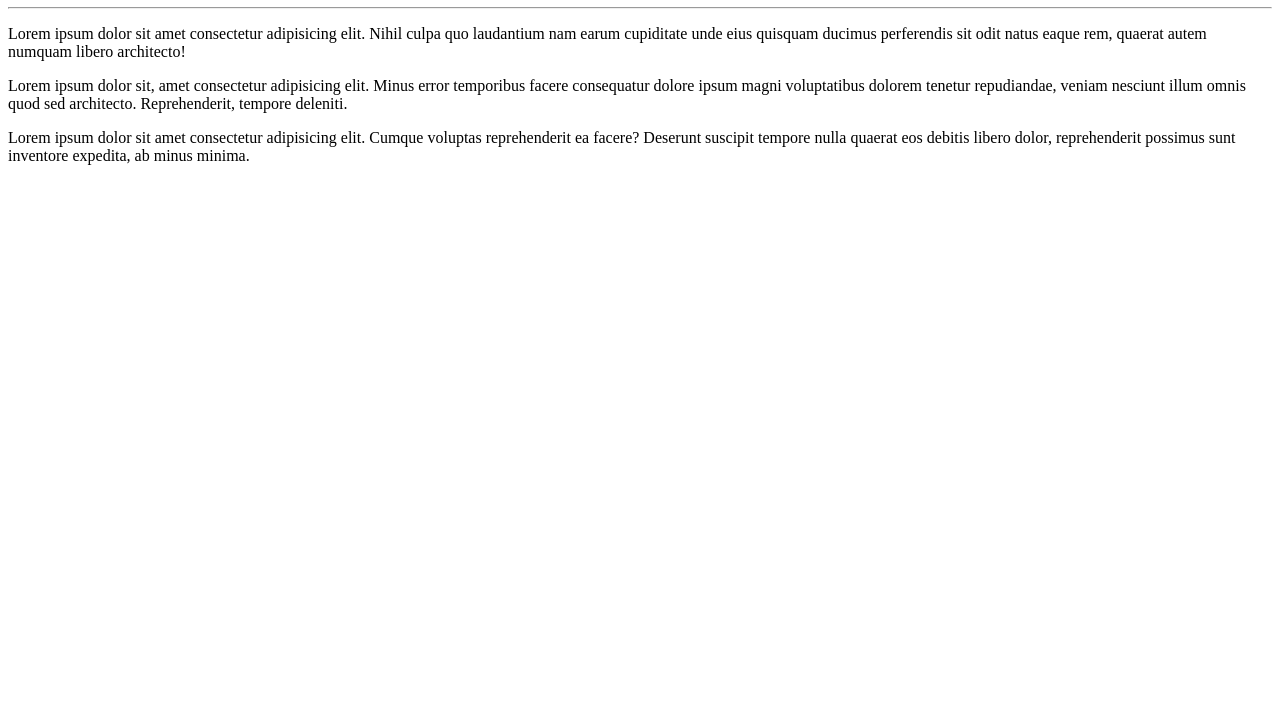
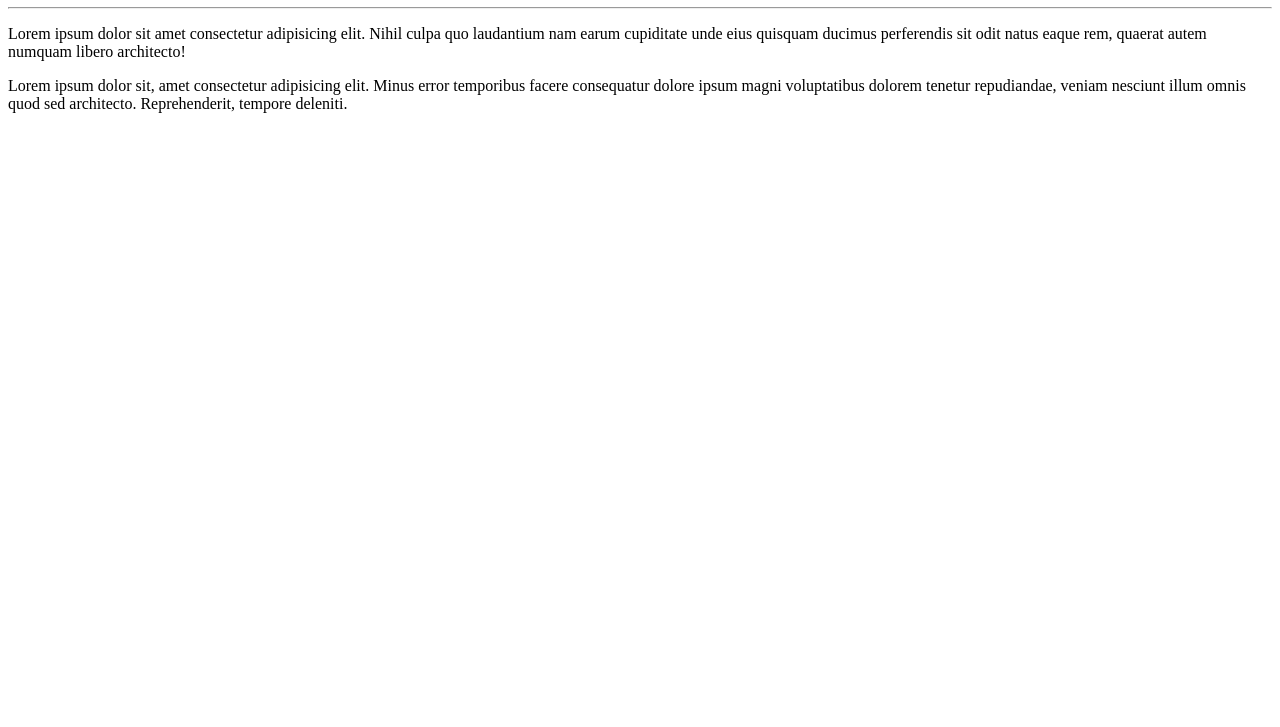
Before and after one commit to HagosL/Ola-Mundo, a plain HTML site: page site-exemplo/index.html in a window 1280 px wide. Shown: the part 73-800 px from the top of the page. Drawn offline with Linux system fonts and the light colour scheme.

Commit message:
teste, apagando

```diff
--- a/site-exemplo/index.html
+++ b/site-exemplo/index.html
@@ -10,6 +10,5 @@
     <hr>
     <p>Lorem ipsum dolor sit amet consectetur adipisicing elit. Nihil culpa quo laudantium nam earum cupiditate unde eius quisquam ducimus perferendis sit odit natus eaque rem, quaerat autem numquam libero architecto!</p>
     <p>Lorem ipsum dolor sit, amet consectetur adipisicing elit. Minus error temporibus facere consequatur dolore ipsum magni voluptatibus dolorem tenetur repudiandae, veniam nesciunt illum omnis quod sed architecto. Reprehenderit, tempore deleniti.</p>
-    <p>Lorem ipsum dolor sit amet consectetur adipisicing elit. Cumque voluptas reprehenderit ea facere? Deserunt suscipit tempore nulla quaerat eos debitis libero dolor, reprehenderit possimus sunt inventore expedita, ab minus minima.</p>
 </body>
 </html>
```
